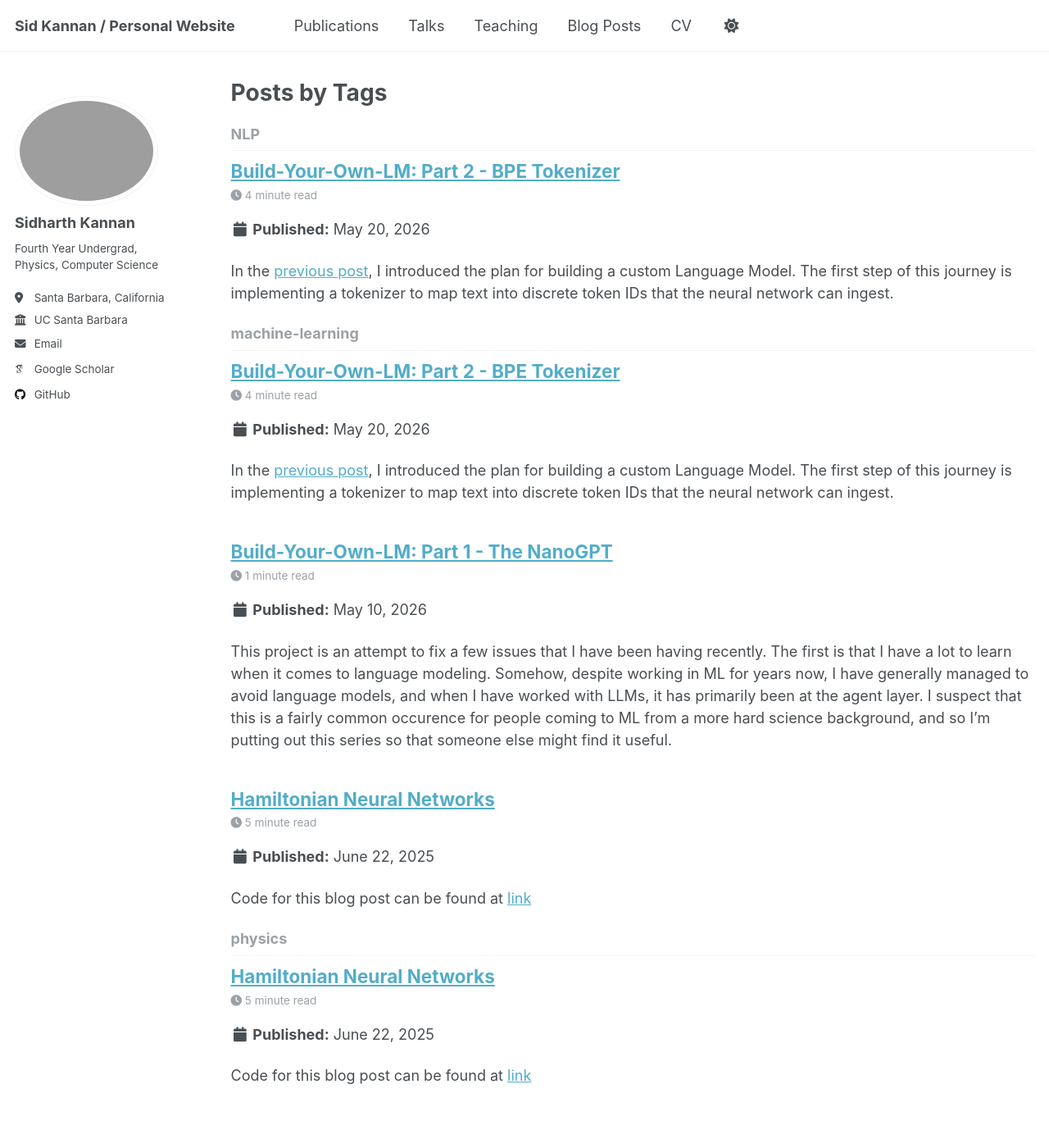
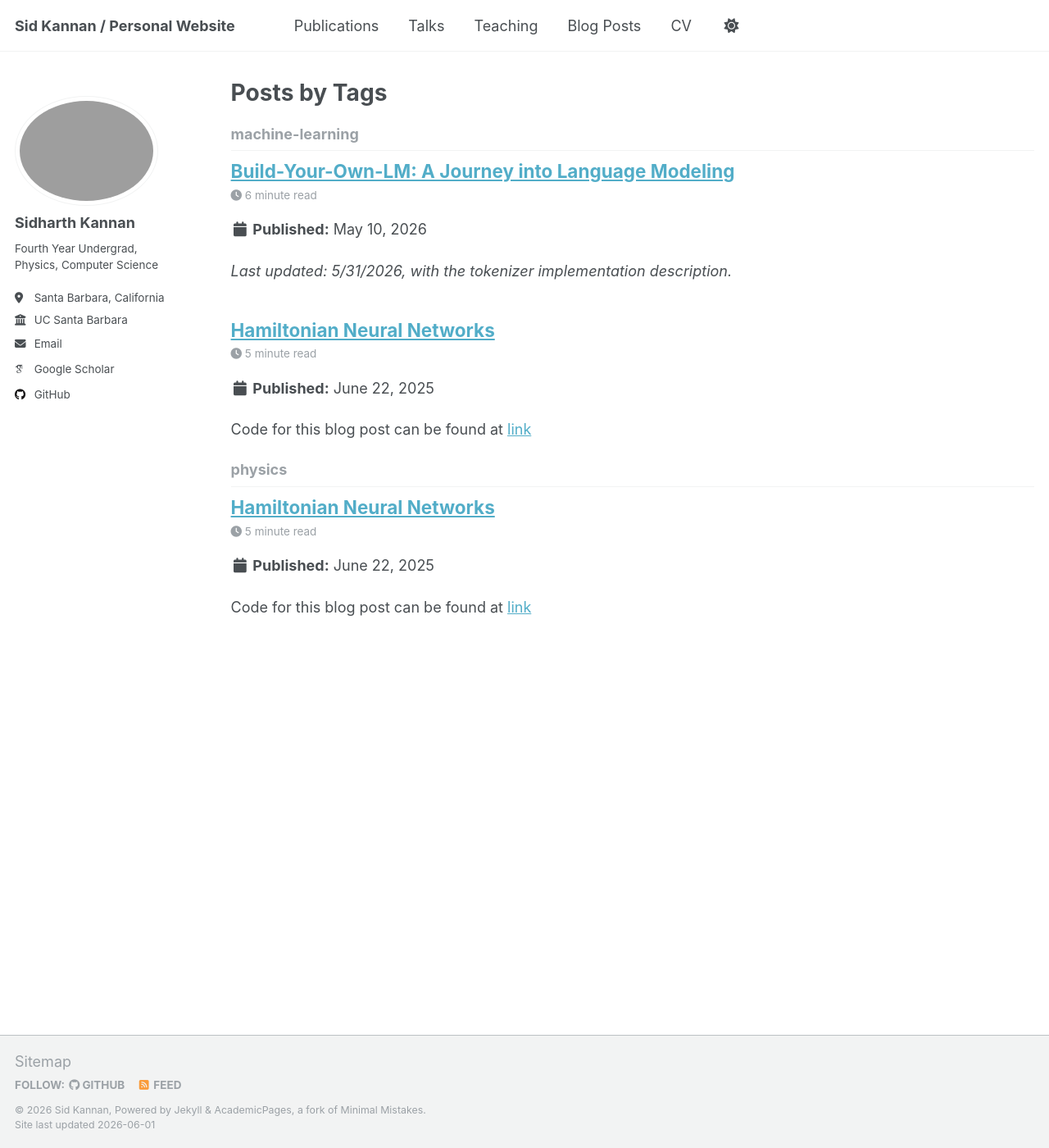
Before and after one commit to sidk2/sidk2.github.io, a Jekyll site: the page built from _pages/tag-archive.html, in a window 1280 px wide and 1400 px high. Shown: the whole window at 82% size. Built offline with Jekyll 4.4.1, drawn with Linux system fonts in a browser that asks for light colours; some web fonts are replaced; some of the changed lines change nothing that is shown.

Commit message:
update language modeling post

````diff
--- a/_posts/2026-05-10-build-your-own-lm.md
+++ b/_posts/2026-05-10-build-your-own-lm.md
@@ -1,11 +1,13 @@
 ---
-title: 'Build-Your-Own-LM: Part 1 - The NanoGPT'
+title: 'Build-Your-Own-LM: A Journey into Language Modeling'
 date: 2026-05-10
 permalink: /posts/build-your-own-lm
 tags:
   - machine-learning
 katex: true
 ---
+
+*Last updated: 5/31/2026, with the tokenizer implementation description.*
 
 This project is an attempt to fix a few issues that I have been having recently. The first is that I have a lot to learn when it comes to language modeling. Somehow, despite working in ML for years now, I have generally managed to avoid language models, and when I have worked with LLMs, it has primarily been at the agent layer. I suspect that this is a fairly common occurence for people coming to ML from a more hard science background, and so I'm putting out this series so that someone else might find it useful.
 
@@ -22,6 +24,48 @@
   - Quantization + quantization-aware training
   - Mixture of experts
 
-I want to emphasize that the goal of this project is not to write the optimal implementation of any of these, or to achieve any particularly notable performance metrics. As such, the advanced techniques are a somewhat arbitrary collection of topics that I am just interested in building. I have some more ambitious research projects in mind for the next few months, and so I'm treating this effort as a bit of a warmup.
+I want to emphasize that the goal of this project is not to write the optimal implementation of any of these, or to achieve any particularly notable performance metrics. As such, the advanced techniques are a somewhat arbitrary collection of topics that I am just interested in building. I have some more ambitious research projects in mind for the next few months, and so I'm treating this effort as a bit of a warmup. There are also a near infinite number of things that you can experiment with when building a language model, so for the sake of keeping this project to a scope where I will actually have the time to complete it, I will be limiting the scope of experiments to a few things that I have a particular interest in.
 
-Links to the specific writeups for each stage will be posted here as they are written. For the tokenizer implementation, see [Part 2: BPE Tokenizer](/posts/build-your-own-lm-tokenizer).
+# The Tokenizer
+
+The first step in building a language model is the tokenizer. This is the part of the model that takes a string of text and maps it into a sequence of tokens (in principle, an atom of semantic meaning), each of which is a part of the vocabulary of the model. The most popular algorithm for tokenization is the **Byte-Pair Encoding (BPE)** algorithm. It works like this. We take the full training corpus, and we start by considering every character to be its own token. For example, if our corpus was 'the cat ran carefully', we would start with the tokens 't', 'h', 'e', 'c', 'a', 'r', 'n', 'f', 'u', 'l', and 'y'. We then iterate over the corpus and find which pair of tokens occurs most frequently. In our example, this would be 'ca', which occurs twice. These two tokens would then be merged into a new token, 'ca', and we would add it to our vocabulary. This repeats until we have reached the desired vocabulary size.
+
+The intuition behind breaking the corpus down in this way is that doing this naturally leads to a structure in which common subwords, like 'ing' or 'the' get broken out into a single token, which the model then would learn through training to associate with its semantic meaning, instead of if we just tried to autoregressively predict one character at a time, in which case, the model would have to learn 'i', 'n', and 'g' as three distinct characters, and then learn that if they follow some verb, it indicates continuity.
+
+## Pretokenization
+
+A naive BPE algorithm would simply run merges over the entire raw text corpus. However, this has an issue: it allows merges to span across word boundaries or punctuation. For example, the sequence `the.` (word + period) could be merged into a single token, distinct from the token `the`. This is undesirable.
+
+What is done instead is to 'pre-tokenize' the corpus with a regex that splits the text into words and punctuation. Then, BPE is run on these words. We use the regex from the GPT-2 paper:
+
+```python
+PRETOK_PATTERN = re.compile(r"""'s|'t|'re|'ve|'m|'ll|'d| ?\w+| ?\d+| ?[^\s\w\d]+|\s+""")
+```
+
+
+To preserve word boundary information during tokenization, we suffix each pre-tokenized word with an end-of-word tag: `</w>`.
+
+For example, the sentence `"the dog"` is pre-tokenized and initialized as:
+- `t h e </w>`
+- `d o g </w>`
+
+---
+
+## Training
+
+Next, we have to train the tokenizer. This consists of a few steps, which get repeated in a loop.
+
+1. **Vocabulary Initialization**: Start with all individual characters present in the corpus as the initial vocabulary, plus the end-of-word marker.
+2. **Frequency Statistics**: Count the frequency of all adjacent symbol pairs in the corpus.
+3. **Merge**: Find the most frequent pair, record it as a merge rule, and replace all occurrences of that pair with the merged version.
+4. **Repeat**: Repeat this process until we reach our target `vocab_size`.
+
+## Encoding
+
+When encoding a new string, we first pre-tokenize it. For each word (plus its `</w>` suffix), we start with individual characters and iteratively merge them.
+
+The key detail is **rank-based merging**: we must apply the merges in the exact order they were learned during training. We look up all adjacent pairs in the word, find the one with the lowest merge rank (highest priority), merge it, and repeat until no more learned merges can be applied.
+
+We also reserve `<unk>` for any unseen characters at encoding time, and `<pad>` for padding sequences.
+
+Having implemented all of this, we have a working, albeit naive, tokenizer. There are a plethora of optimizations that one can apply to such a tokenizer, which we will discuss later on, once the model implementation is concluded.
--- a/_posts/2026-05-20-build-your-own-lm-tokenizer.md
+++ /dev/null
@@ -1,132 +0,0 @@
----
-title: 'Build-Your-Own-LM: Part 2 - BPE Tokenizer'
-collection: posts
-date: 2026-05-20
-permalink: /posts/build-your-own-lm-tokenizer
-tags:
-  - machine-learning
-  - NLP
-katex: true
----
-
-In the [previous post](/posts/build-your-own-lm), I introduced the plan for building a custom Language Model. The first step of this journey is implementing a tokenizer to map text into discrete token IDs that the neural network can ingest.
-
-For this project, I chose to implement a **Byte-Pair Encoding (BPE)** tokenizer from scratch. BPE is a subword tokenization algorithm that strikes a balance between character-level tokenization (very small vocabulary, but long sequences) and word-level tokenization (massive vocabulary, unable to handle Out-Of-Vocabulary (OOV) words).
-
----
-
-## 1. Why Pre-Tokenization Matters
-
-A naive BPE algorithm would simply run merges over the entire raw text corpus. However, this has a major issue: it allows merges to span across word boundaries or punctuation. For example, the sequence `the.` (word + period) or `dog,` could be merged into a single token, which is highly inefficient.
-
-To prevent this, we use a pre-tokenization regex to split the text into candidate words and punctuation tokens before running the BPE merge logic. The regex pattern used in our implementation is:
-
-```python
-PRETOK_PATTERN = re.compile(r"""'s|'t|'re|'ve|'m|'ll|'d| ?\w+| ?\d+| ?[^\s\w\d]+|\s+""")
-```
-
-This pattern matches contractions, words (with optional leading space), numbers, punctuation, and whitespace groups. By treating each match as an atomic group, we ensure that merges only happen *within* these sub-word boundaries.
-
----
-
-## 2. Representation: The End-of-Word Marker
-
-To preserve word boundary information during tokenization, we suffix each pre-tokenized word with an end-of-word tag: `</w>`.
-
-For example, the sentence `"the dog"` is pre-tokenized and initialized as:
-- `t h e </w>`
-- `d o g </w>`
-
----
-
-## 3. Training the Tokenizer
-
-Training is the process of learning the vocabulary merges from a corpus. The core loop consists of:
-
-1. **Vocabulary Initialization**: Start with all individual characters present in the corpus as the initial vocabulary, plus the end-of-word marker.
-2. **Frequency Statistics**: Count the frequency of all adjacent symbol pairs in the corpus.
-3. **Merge**: Find the most frequent pair, record it as a merge rule, and replace all occurrences of that pair with the merged version.
-4. **Repeat**: Repeat this process until we reach our target `vocab_size`.
-
-Here is the implementation of `train_bpe` inside `BPETokenizer`:
-
-```python
-def train_bpe(
-    self, corpus: List[str]
-) -> Tuple[Dict[str, int], List[Tuple[str, str]], Dict[str, int]]:
-    merge_rules = []
-    vocab = self.get_vocab(corpus)
-    initial_vocab = vocab.copy()
-    initial_vocab_size = len(set(sym for word in vocab for sym in word.split()))
-    num_merges = self.vocab_size - initial_vocab_size
-    for _ in range(num_merges):
-        stats = self.get_pair_stats(vocab)
-        if not stats:
-            break
-        vocab, merge_rule = self.merge_vocab(vocab, stats)
-        merge_rules.append(merge_rule)
-    return vocab, merge_rules, initial_vocab
-```
-
-Every time we merge a pair, we append it to `merge_rules`. The order in which rules are created determines their **rank** (priority).
-
----
-
-## 4. Encoding: Mapping Text to IDs
-
-When encoding a new string, we first pre-tokenize it. For each word (plus its `</w>` suffix), we start with individual characters and iteratively merge them.
-
-The key detail is **rank-based merging**: we must apply the merges in the exact order they were learned during training. We look up all adjacent pairs in the word, find the one with the lowest merge rank (highest priority), merge it, and repeat until no more learned merges can be applied.
-
-```python
-while len(ids) > 1:
-    best_rank = float("inf")
-    best_idx = None
-    for i in range(len(ids) - 1):
-        rank = self.merge_rank.get((ids[i], ids[i + 1]), float("inf"))
-        if rank < best_rank:
-            best_rank = rank
-            best_idx = i
-
-    if best_idx is None:
-        break
-
-    merged_id = self.token_ids[(ids[best_idx], ids[best_idx + 1])]
-    ids = ids[:best_idx] + [merged_id] + ids[best_idx + 2 :]
-```
-
-We also reserve `<unk>` for any unseen characters at encoding time, and `<pad>` for padding sequences.
-
----
-
-## 5. Decoding: Mapping IDs back to Text
-
-Decoding is straightforward. We map each token ID back to its string representation using `self.vocabulary`, concatenate them all, replace `</w>` with a space, and strip any leading/trailing spaces:
-
-```python
-def decode(self, tokens: List[int]) -> str:
-    text = "".join(self.vocabulary.get(i, "<unk>") for i in tokens)
-    return text.replace("</w>", " ").strip()
-```
-
----
-
-## 6. Unit Testing & Verification
-
-To verify that the tokenizer works as expected, I wrote a set of unit tests in [test_tokenizer.py](file:///Users/sidkannan/Code/mini_gpt/src/tests/test_tokenizer.py) targeting:
-- Vocabulary constraints (ensuring vocabulary size does not exceed the limit).
-- Special token presence (`<unk>` and `<pad>`).
-- Character retention (ensuring all base characters from the training corpus are mapped).
-- Round-trip consistency (ensuring that `decode(encode(text)) == text` holds true for any text).
-
-```python
-def test_encode_decode_corpus():
-    tokenizer = tkn.BPETokenizer(vocab_size=100)
-    tokenizer.train(CORPUS)
-    for sentence in CORPUS:
-        assert tokenizer.decode(tokenizer.encode(sentence)) == sentence
-```
-
-## Summary & Next Steps
-
-Our current BPE tokenizer is functional, but many improvements can be made to make it more efficient for larger corpuses. In the next post, we will take a look at some of these.
````
